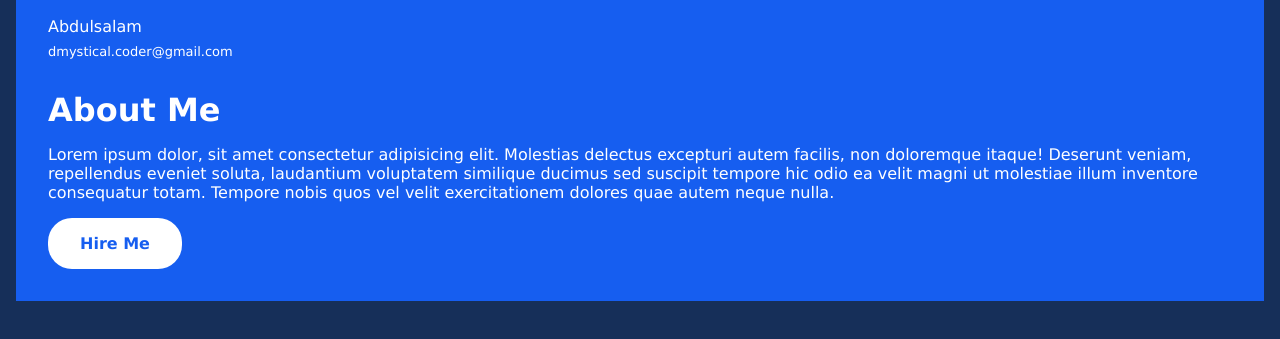
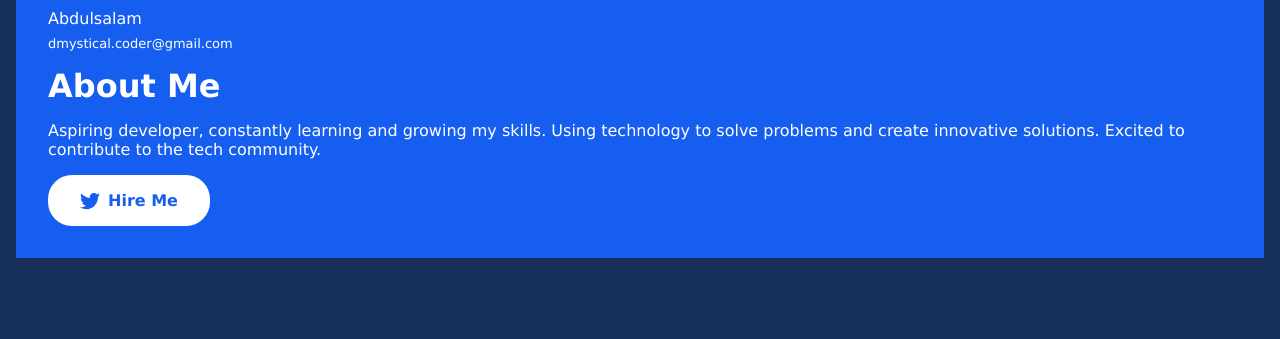
Before and after one commit to dmystical-coder/tjp3-task2-profile-card, a plain HTML site: page index.html in a window 1280 px wide. Shown: the part 351-690 px from the top of the page. Drawn offline with Linux system fonts and the light colour scheme.

Commit message:
Bug fixes

```diff
--- a/index.html
+++ b/index.html
@@ -12,17 +12,20 @@
     <main>
         <div class="card">
             <div class="profile-header">
-                <img src="https://ca.slack-edge.com/T04JD8SLAKC-U04PK7YSHC1-13a64040b186-192" alt="profile-image">
+                <img src="https://ca.slack-edge.com/T02GKDL87FH-U02MJVDSW3V-45fae4324ca5-48" alt="profile-image">
                 <p class="name">Abdulsalam</p>
                 <p class="email">dmystical.coder@gmail.com</p>
             </div>
             <div class="profile-content">
                 <h1>About Me</h1>
-                <p>Lorem ipsum dolor, sit amet consectetur adipisicing elit. Molestias delectus excepturi autem facilis,
-                    non doloremque itaque! Deserunt veniam, repellendus eveniet soluta, laudantium voluptatem similique
-                    ducimus sed suscipit tempore hic odio ea velit magni ut molestiae illum inventore consequatur totam.
-                    Tempore nobis quos vel velit exercitationem dolores quae autem neque nulla.</p>
-                <a href="#">Hire Me</a>
+                <p>Aspiring developer, constantly learning and growing my skills. Using technology to solve problems and create innovative
+                solutions. Excited to contribute to the tech community.</p>
+
+                <a href="https://twitter.com/dmystical_coder" target="_blank"><svg xmlns="http://www.w3.org/2000/svg" width="20"
+                        height="18" viewBox="0 0 20 18">
+                        <path
+                            d="M20 2.79875C19.2562 3.125 18.4637 3.34125 17.6375 3.44625C18.4875 2.93875 19.1362 2.14125 19.4412 1.18C18.6487 1.6525 17.7737 1.98625 16.8412 2.1725C16.0887 1.37125 15.0162 0.875 13.8462 0.875C11.5762 0.875 9.74874 2.7175 9.74874 4.97625C9.74874 5.30125 9.77624 5.61375 9.84374 5.91124C6.43499 5.745 3.41875 4.11125 1.3925 1.6225C1.03875 2.23625 0.831249 2.93875 0.831249 3.695C0.831249 5.115 1.5625 6.37374 2.6525 7.10249C1.99375 7.08999 1.3475 6.89874 0.799999 6.59749C0.799999 6.60999 0.799999 6.62624 0.799999 6.64249C0.799999 8.63499 2.22125 10.29 4.085 10.6712C3.75125 10.7625 3.3875 10.8062 3.01 10.8062C2.7475 10.8062 2.4825 10.7912 2.23375 10.7362C2.765 12.36 4.2725 13.5537 6.06499 13.5925C4.67 14.6837 2.89875 15.3412 0.981249 15.3412C0.644999 15.3412 0.3225 15.3262 0 15.285C1.81625 16.4562 3.96875 17.125 6.28999 17.125C13.835 17.125 17.96 10.875 17.96 5.4575C17.96 5.27625 17.9537 5.10125 17.945 4.9275C18.7587 4.35 19.4425 3.62875 20 2.79875Z" />
+                    </svg> <span>Hire Me</span></a>
             </div>
         </div>
     </main>
--- a/style.css
+++ b/style.css
@@ -26,17 +26,16 @@ main{
     border-radius: 50%;
 }
 
-.profile-header .name{
-    margin-top: 1rem;
+.profile-header .name, .profile-header .email{
+    margin-top: .5rem;
 }
 
 .profile-header .email{
     font-size: small;
-    margin-top: .5rem;
 }
 
 .profile-content{
-    margin-top: 2rem;
+    margin-top: 1rem;
     display: flex;
     gap: 1rem;
     flex-direction: column;
@@ -45,6 +44,9 @@ main{
 }
 
 a{
+    display: flex;
+    align-items: center;
+    gap: .5rem;
     font-weight: 900;
     text-decoration: none;
     background-color: #ffffff;
@@ -56,7 +58,11 @@ a{
 
 a:hover{
     color: #ffffff;
-    background-color: #162F59;
+    background-color: #002f8d;
     border-radius: 0;
     transition: ease-out 1s;
 }
+
+svg path{
+    fill: #165EF0;
+}
```
Also changed, not shown: 1 other file.
